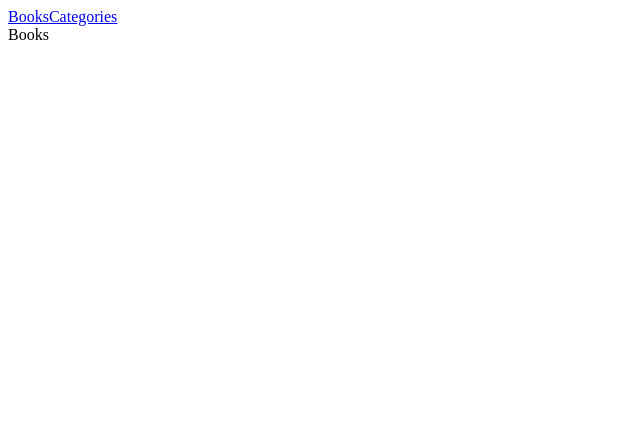
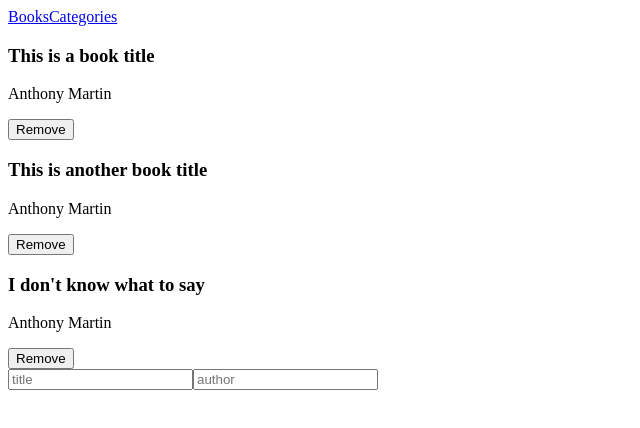
Before and after one commit to anthonymr/bookstore, a React (Create React App) app: page / in a window 1280 px wide. Shown: the top 428 px of the page, without its empty margins (0-640 px from the left). Built offline with nearby package versions, Linux system fonts and the light colour scheme.

Commit message:
Add initial components

```diff
--- /dev/null
+++ b/src/components/Form.js
@@ -0,0 +1,10 @@
+function Form() {
+    return (
+      <form>
+         <input type="text" placeholder="title" />
+         <input type="text" placeholder="author" />
+      </form>
+    );
+  }
+
+  export default Form;
--- a/src/routes/BooksRoute.js
+++ b/src/routes/BooksRoute.js
@@ -1,9 +1,14 @@
 import React from 'react';
+import Book from '../components/Book';
+import Form from '../components/Form';
 
 function BooksRoute() {
   return (
     <section>
-      Books
+      <Book title={"This is a book title"} author={"Anthony Martin"} />
+      <Book title={"This is another book title"} author={"Anthony Martin"} />
+      <Book title={"I don't know what to say"} author={"Anthony Martin"} />
+      <Form />
     </section>
   );
 }
--- a/src/routes/CategoriesRoute.js
+++ b/src/routes/CategoriesRoute.js
@@ -3,7 +3,7 @@ import React from 'react';
 function CategoriesRoute() {
   return (
     <section>
-      Categories
+      <button type="button">Check status</button>
     </section>
   );
 }
```
